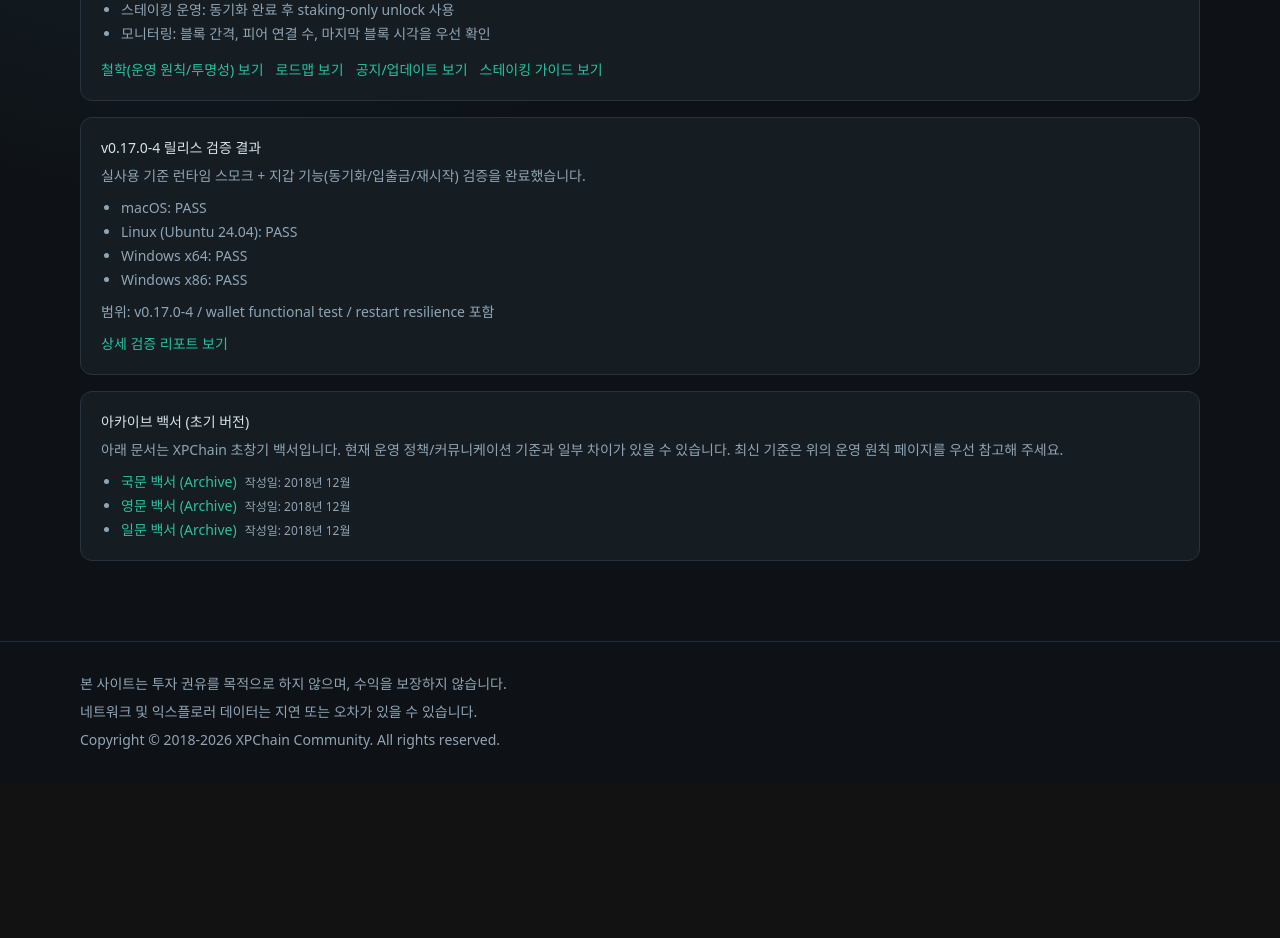
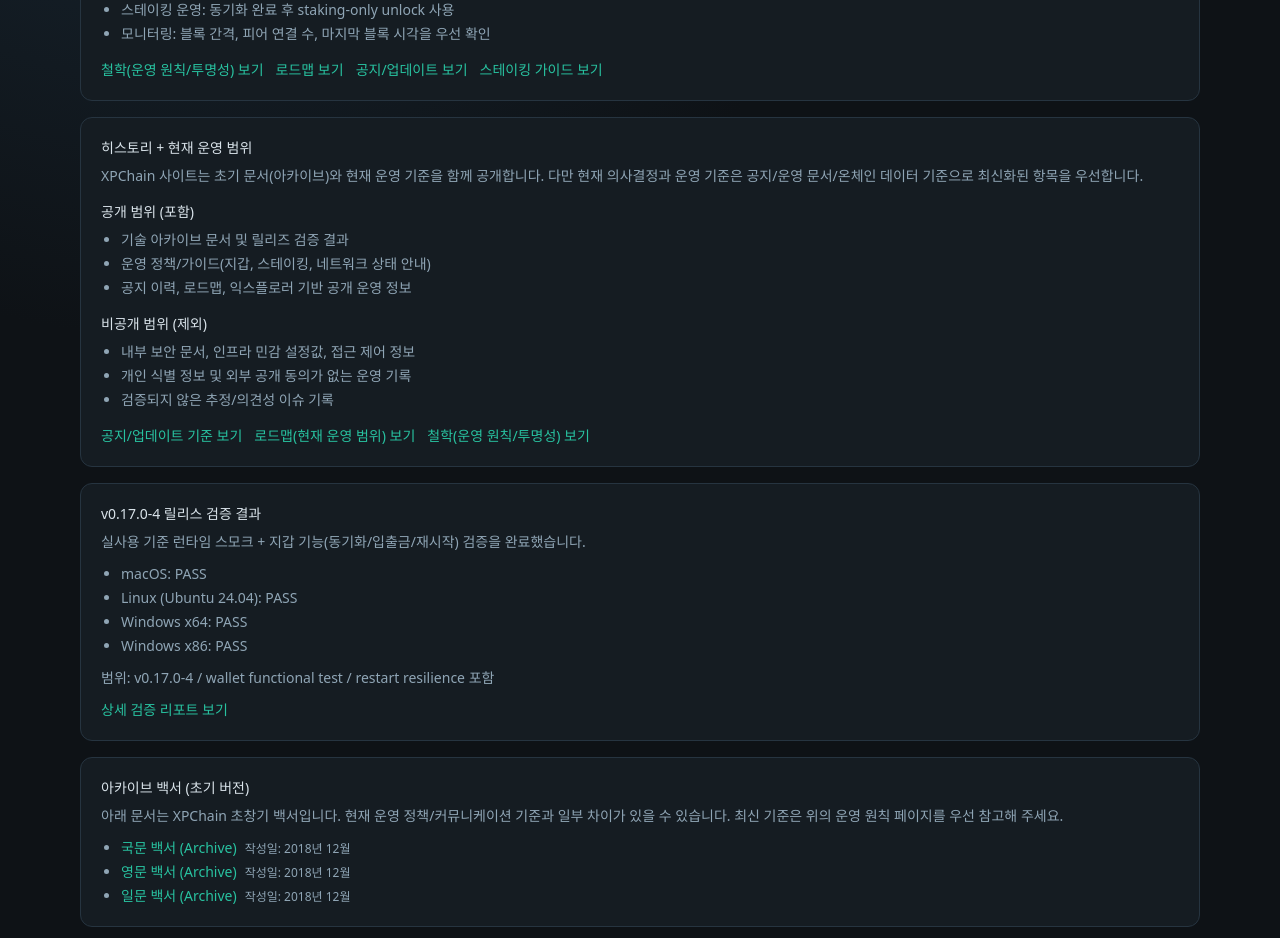
Before and after one commit to arnoldcho/xpchain-web, a Next.js app: page /docs in a window 1280 px wide. Shown: the part 600-1538 px from the top of the page. Before the commit the page ends 1382 px from the top, so only its background shows below. Built offline with nearby package versions, Linux system fonts and the light colour scheme.

Commit message:
Publish history scope notice and mark remaining item complete

```diff
--- a/app/docs/page.tsx
+++ b/app/docs/page.tsx
@@ -65,6 +65,37 @@
         </div>
 
         <div className="panel p-5 text-sm text-mute">
+          <p className="text-text">히스토리 + 현재 운영 범위</p>
+          <p className="mt-2">
+            XPChain 사이트는 초기 문서(아카이브)와 현재 운영 기준을 함께 공개합니다. 다만 현재 의사결정과 운영 기준은
+            공지/운영 문서/온체인 데이터 기준으로 최신화된 항목을 우선합니다.
+          </p>
+          <p className="mt-4 text-text">공개 범위 (포함)</p>
+          <ul className="mt-2 list-disc space-y-1 pl-5">
+            <li>기술 아카이브 문서 및 릴리즈 검증 결과</li>
+            <li>운영 정책/가이드(지갑, 스테이킹, 네트워크 상태 안내)</li>
+            <li>공지 이력, 로드맵, 익스플로러 기반 공개 운영 정보</li>
+          </ul>
+          <p className="mt-4 text-text">비공개 범위 (제외)</p>
+          <ul className="mt-2 list-disc space-y-1 pl-5">
+            <li>내부 보안 문서, 인프라 민감 설정값, 접근 제어 정보</li>
+            <li>개인 식별 정보 및 외부 공개 동의가 없는 운영 기록</li>
+            <li>검증되지 않은 추정/의견성 이슈 기록</li>
+          </ul>
+          <div className="mt-4 flex flex-wrap gap-3">
+            <a href="/notices" className="text-accent">
+              공지/업데이트 기준 보기
+            </a>
+            <a href="/roadmap" className="text-accent">
+              로드맵(현재 운영 범위) 보기
+            </a>
+            <a href="/philosophy" className="text-accent">
+              철학(운영 원칙/투명성) 보기
+            </a>
+          </div>
+        </div>
+
+        <div className="panel p-5 text-sm text-mute">
           <p className="text-text">v0.17.0-4 릴리스 검증 결과</p>
           <p className="mt-2">
             실사용 기준 런타임 스모크 + 지갑 기능(동기화/입출금/재시작) 검증을 완료했습니다.
--- a/app/notices/page.tsx
+++ b/app/notices/page.tsx
@@ -1,6 +1,7 @@
 import { Section } from '@/components/Section';
 
 const notices = [
+  { date: '2026-02-27', title: '문서 페이지에 “히스토리 + 현재 운영 범위” 공개 기준 문구를 게시했습니다.' },
   { date: '2026-02-26', title: '문서 페이지에 v0.17.0-4 릴리스 검증 결과(macOS/Linux/Windows x64/x86 PASS)를 반영했습니다.' },
   { date: '2026-02-26', title: '블록체인 익스플로러 검색/주소 조회 성능 및 로딩 표시 개선 작업을 완료했습니다.' },
   { date: '2026-02-25', title: '문서 페이지에 XPC 1.0 기술 시리즈 Part 3(체인 사양)를 등록했습니다.' },
```
Also changed, not shown: 1 other file (tests, documents, lock files or other folders).
